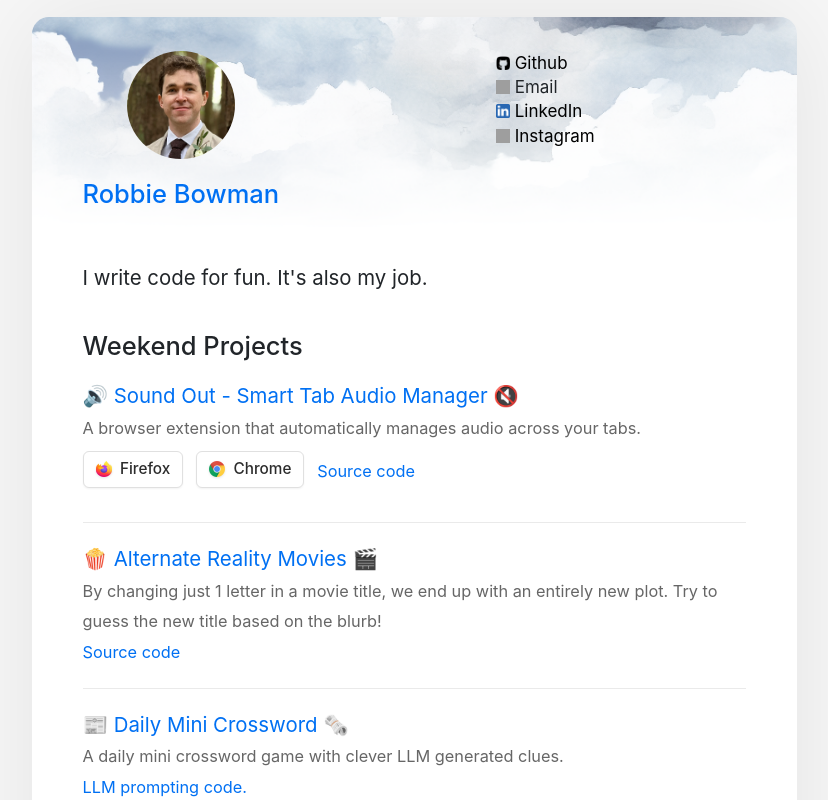
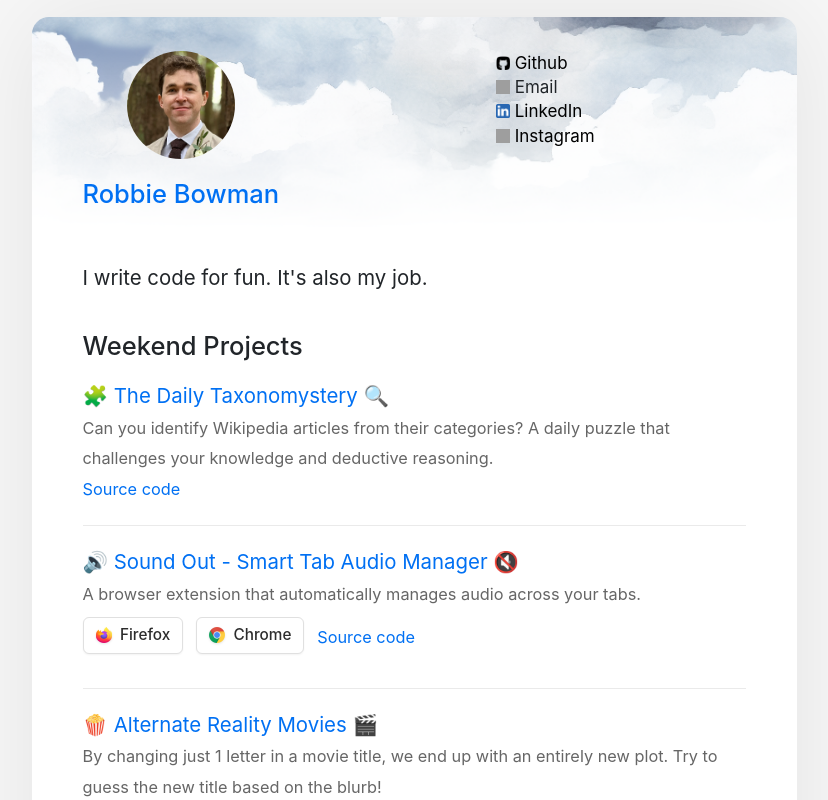
Before and after one commit to robbiebowman/nextjs-blog, a Next.js app: page / in a window 1280 px wide. Shown: the top 800 px of the page, without its empty margins (226-1054 px from the left). Built offline with nearby package versions, Linux system fonts and the light colour scheme; grey boxes are pictures that could not be loaded.

Commit message:
Add taxonomystery project

```diff
--- a/pages/index.js
+++ b/pages/index.js
@@ -27,6 +27,17 @@ export default function Home({ allPostsData }) {
         <section className={`${utilStyles.headingMd} ${utilStyles.padding1px}`}>
           <h1 className={utilStyles.headingLg}>Weekend Projects</h1>
           <ul className={utilStyles.list}>
+            <li className={utilStyles.listItem}>
+              <Link href="https://www.taxonomystery.com">
+                🧩 The Daily Taxonomystery 🔍
+              </Link>
+              <br />
+              <small className={utilStyles.lightText}>
+                Can you identify Wikipedia articles from their categories? A daily puzzle that challenges your knowledge and deductive reasoning.
+                <br />
+                <Link href="https://github.com/robbiebowman/taxonomystery">Source code</Link>
+              </small>
+            </li>
             <li className={utilStyles.listItem}>
               <Link href={`/sound-out`}>
                 🔊 Sound Out - Smart Tab Audio Manager 🔇
```
Also changed, not shown: 1 other file (tests, documents, lock files or other folders).
